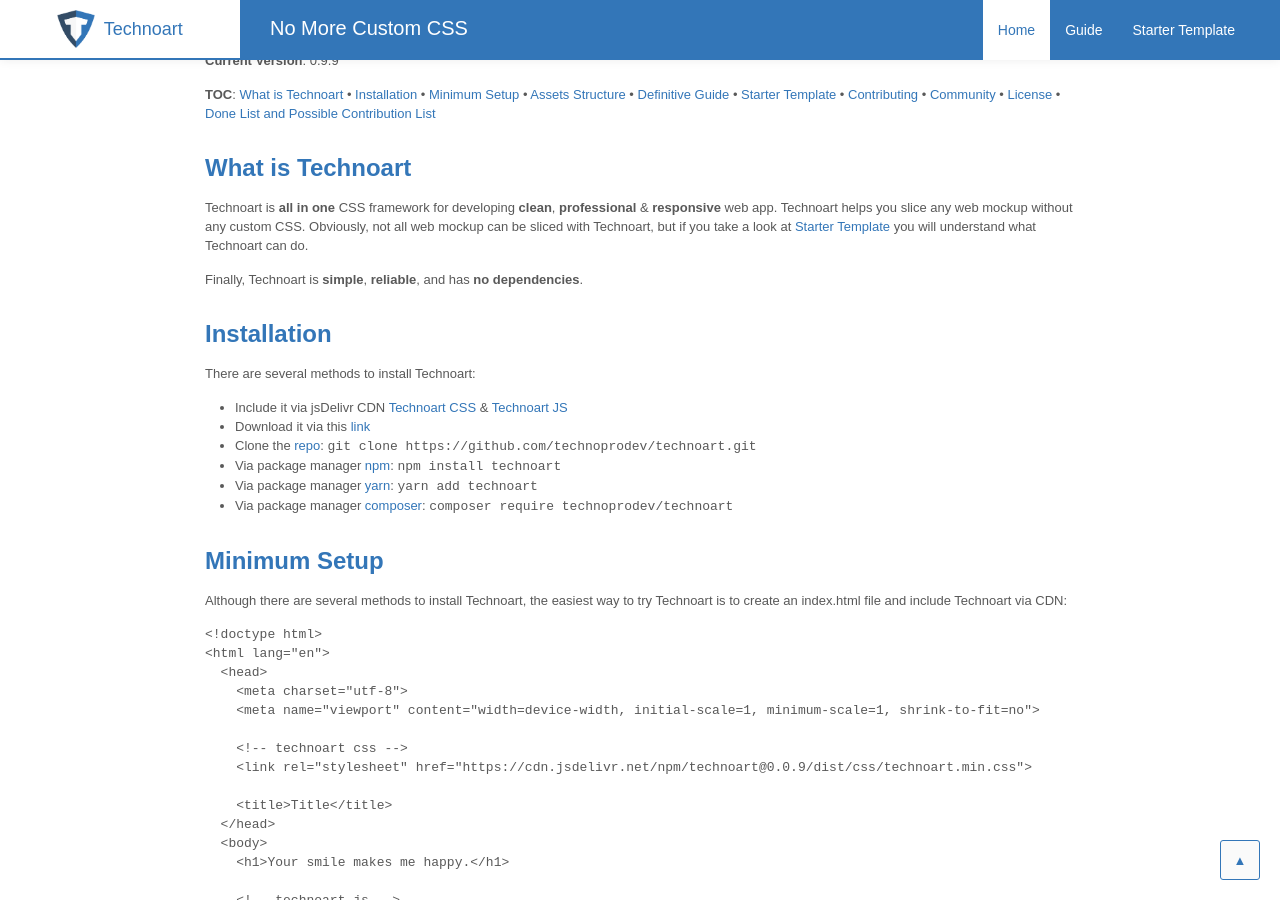
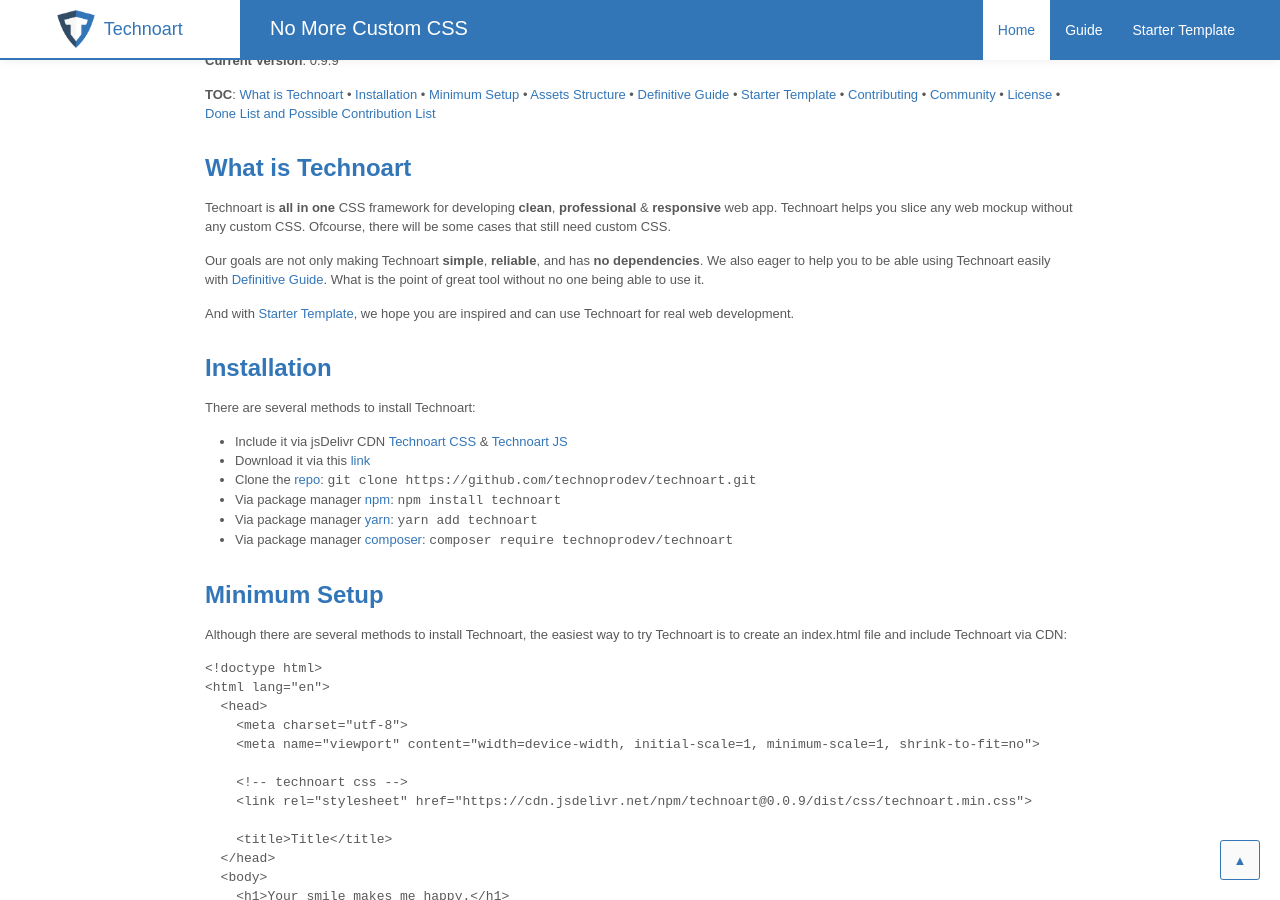
Before and after one commit to technoprodev/technoart, a Jekyll site: the page built from docs/_pages/index.md, in a window 1280 px wide and 900 px high, scrolled down 1533 px. Built offline with Jekyll 4.4.1, drawn with Linux system fonts in a browser that asks for light colours.

Commit message:
updating Technoart definition

```diff
--- a/docs/_includes/README.md
+++ b/docs/_includes/README.md
@@ -14,9 +14,11 @@
 
 ## What is Technoart
 
-Technoart is **all in one** CSS framework for developing **clean**, **professional** & **responsive** web app. Technoart helps you slice any web mockup without any custom CSS. Obviously, not all web mockup can be sliced with Technoart, but if you take a look at [Starter Template](https://technoartcss.com/starter-template) you will understand what Technoart can do.
+Technoart is **all in one** CSS framework for developing **clean**, **professional** & **responsive** web app. Technoart helps you slice any web mockup without any custom CSS. Ofcourse, there will be some cases that still need custom CSS.
 
-Finally, Technoart is **simple**, **reliable**, and has **no dependencies**.
+Our goals are not only making Technoart **simple**, **reliable**, and has **no dependencies**. We also eager to help you to be able using Technoart easily with [Definitive Guide](https://technoartcss.com/guide). What is the point of great tool without no one being able to use it.
+
+And with [Starter Template](https://technoartcss.com/starter-template), we hope you are inspired and can use Technoart for real web development.
 
 ## Installation
 
--- a/docs/_includes/guide/en/introduction.html
+++ b/docs/_includes/guide/en/introduction.html
@@ -8,9 +8,11 @@
 
 ## What is Technoart
 
-Technoart is **all in one** CSS framework for developing **clean**, **professional** & **responsive** web app. Technoart helps you slice any web mockup without any custom CSS. Obviously, not all web mockup can be sliced with Technoart, but if you take a look at [Starter Template](https://technoartcss.com/starter-template) you will understand what Technoart can do.
+Technoart is **all in one** CSS framework for developing **clean**, **professional** & **responsive** web app. Technoart helps you slice any web mockup without any custom CSS. Ofcourse, there will be some cases that still need custom CSS.
 
-Finally, Technoart is **simple**, **reliable**, and has **no dependencies**.
+Our goals are not only making Technoart **simple**, **reliable**, and has **no dependencies**. We also eager to help you to be able using Technoart easily with [Definitive Guide](https://technoartcss.com/guide). What is the point of great tool without no one being able to use it.
+
+And with [Starter Template](https://technoartcss.com/starter-template), we hope you are inspired and can use Technoart for real web development.
 
 ## Installation
 
--- a/docs/_includes/guide/id/introduction.html
+++ b/docs/_includes/guide/id/introduction.html
@@ -8,9 +8,11 @@
 
 ## What is Technoart
 
-Technoart is **all in one** CSS framework for developing **clean**, **professional** & **responsive** web app. Technoart helps you slice any web mockup without any custom CSS. Obviously, not all web mockup can be sliced with Technoart, but if you take a look at [Starter Template](https://technoartcss.com/starter-template) you will understand what Technoart can do.
+Technoart is **all in one** CSS framework for developing **clean**, **professional** & **responsive** web app. Technoart helps you slice any web mockup without any custom CSS. Ofcourse, there will be some cases that still need custom CSS.
 
-Finally, Technoart is **simple**, **reliable**, and has **no dependencies**.
+Our goals are not only making Technoart **simple**, **reliable**, and has **no dependencies**. We also eager to help you to be able using Technoart easily with [Definitive Guide](https://technoartcss.com/guide). What is the point of great tool without no one being able to use it.
+
+And with [Starter Template](https://technoartcss.com/starter-template), we hope you are inspired and can use Technoart for real web development.
 
 ## Installation
 
```
Also changed, not shown: README.md (+4 -2 lines).
